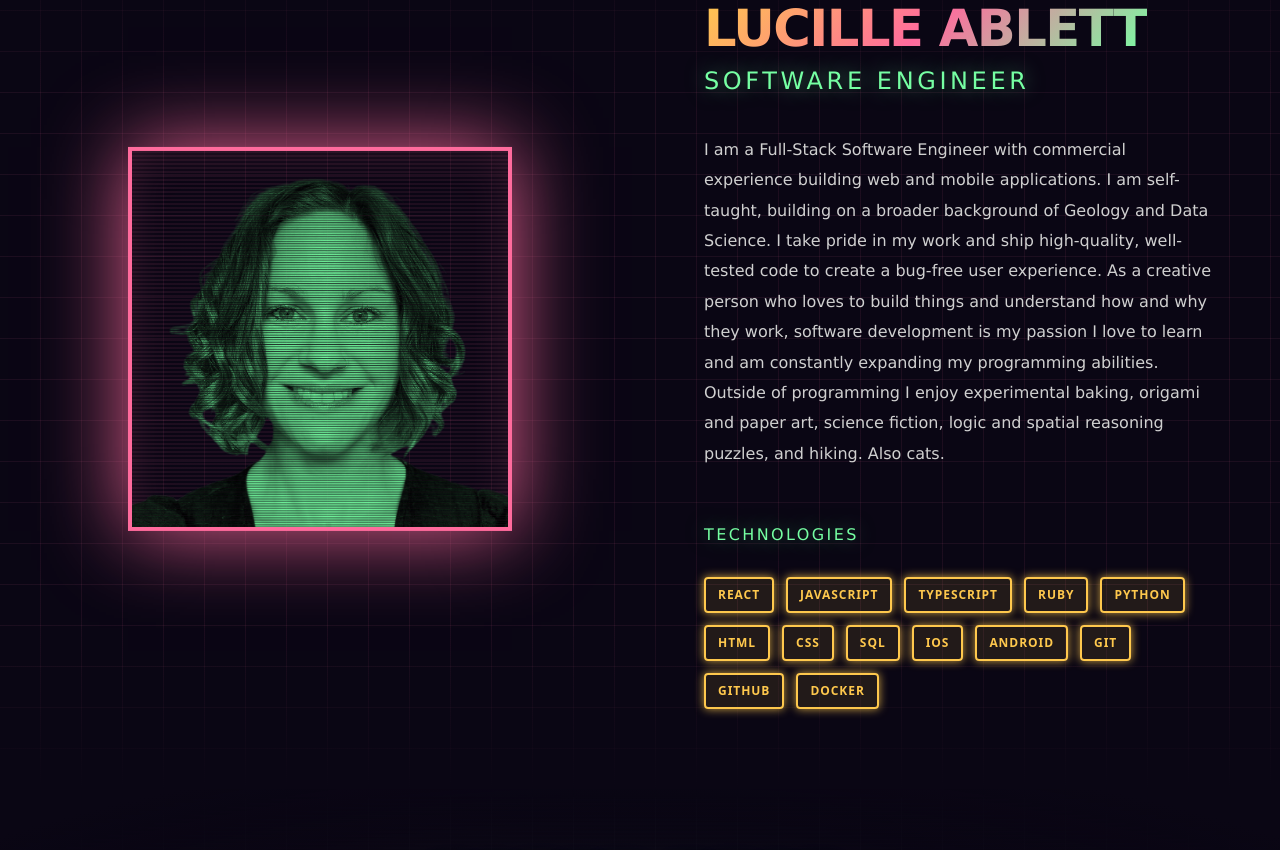
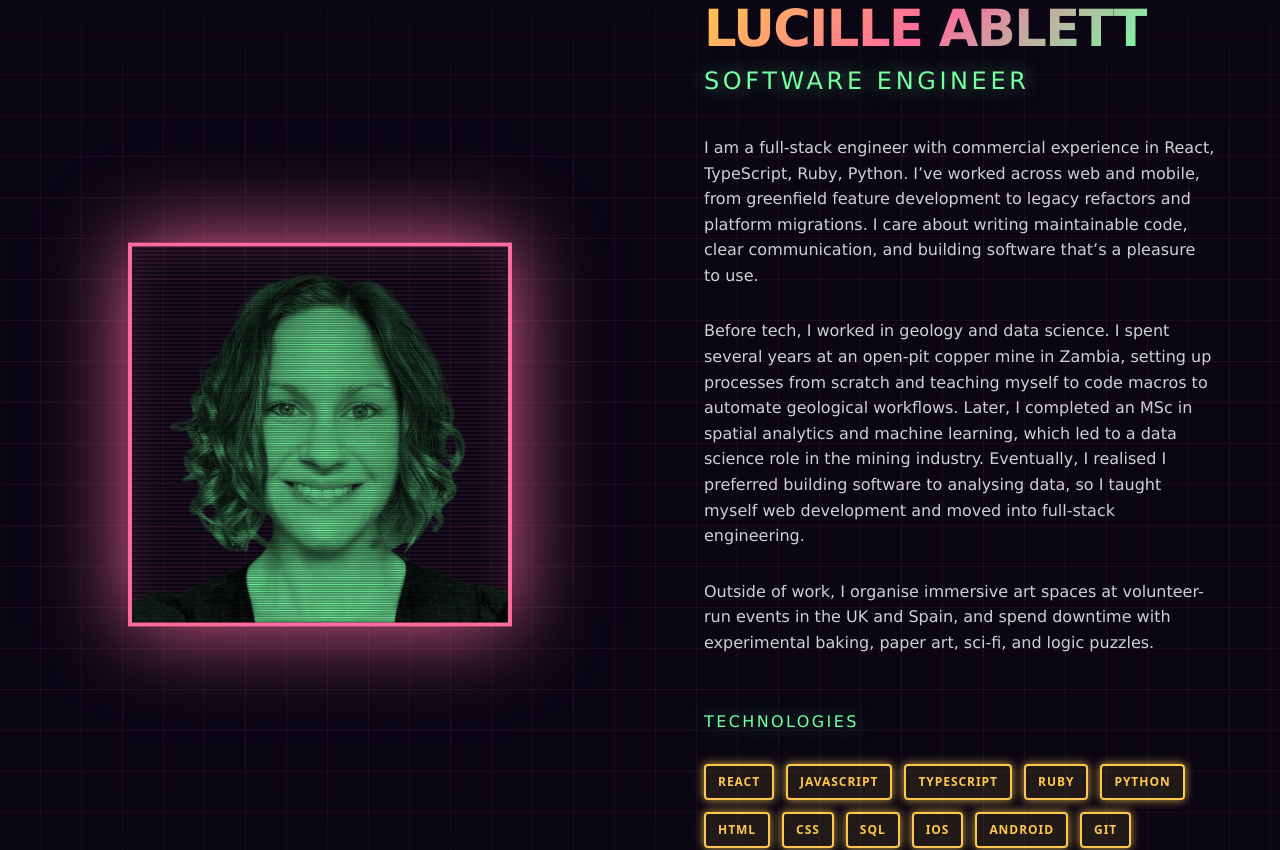
Before and after one commit to lablett/portfolio-2025, a React (Vite) app: page / in a window 1280 px wide. Shown: the part 1040-1890 px from the top of the page. Built offline with nearby package versions, Linux system fonts and the light colour scheme; no server answers.

Commit message:
Updated bio text

```diff
--- a/src/Components/BodyText.jsx
+++ b/src/Components/BodyText.jsx
@@ -2,19 +2,26 @@ const BodyText = ({
   children,
   className = '',
 }) => {
+  // Split the text by double newlines and render each paragraph separately
+  const paragraphs = typeof children === 'string' ? children.split('\n\n') : [children]
+
   return (
+    <div className={className}>
+      {paragraphs.map((paragraph, index) => (
         <p
-      className={`body-text ${className}`}
+          key={index}
           style={{
             color: '#D0D0D0',
             fontSize: '1rem',
-        lineHeight: '1.9',
+            lineHeight: '1.6',
             margin: 0,
             marginBottom: '30px',
           }}
         >
-      {children}
+          {paragraph}
         </p>
+      ))}
+    </div>
   )
 }
 
--- a/src/constants/bio.js
+++ b/src/constants/bio.js
@@ -1,5 +1,9 @@
 export const bioData = {
   name: 'Lucille Ablett',
   title: 'Software Engineer',
-  description: `I am a Full-Stack Software Engineer with commercial experience building web and mobile applications. I am self-taught, building on a broader background of Geology and Data Science. I take pride in my work and ship high-quality, well-tested code to create a bug-free user experience.\n\nAs a creative person who loves to build things and understand how and why they work, software development is my passion\n\nI love to learn and am constantly expanding my programming abilities.\n\nOutside of programming I enjoy experimental baking, origami and paper art, science fiction, logic and spatial reasoning puzzles, and hiking. Also cats.`,
+  description: `I am a full-stack engineer with commercial experience in React, TypeScript, Ruby, Python. I’ve worked across web and mobile, from greenfield feature development to legacy refactors and platform migrations. I care about writing maintainable code, clear communication, and building software that’s a pleasure to use.
+  \n\n
+  Before tech, I worked in geology and data science. I spent several years at an open-pit copper mine in Zambia, setting up processes from scratch and teaching myself to code macros to automate geological workflows. Later, I completed an MSc in spatial analytics and machine learning, which led to a data science role in the mining industry.  Eventually, I realised I preferred building software to analysing data, so I taught myself web development and moved into full-stack engineering.
+  \n\n
+  Outside of work, I organise immersive art spaces at volunteer-run events in the UK and Spain, and spend downtime with experimental baking, paper art, sci-fi, and logic puzzles.`,
 }
```
Lines whose indentation alone changed are shown as unchanged.
